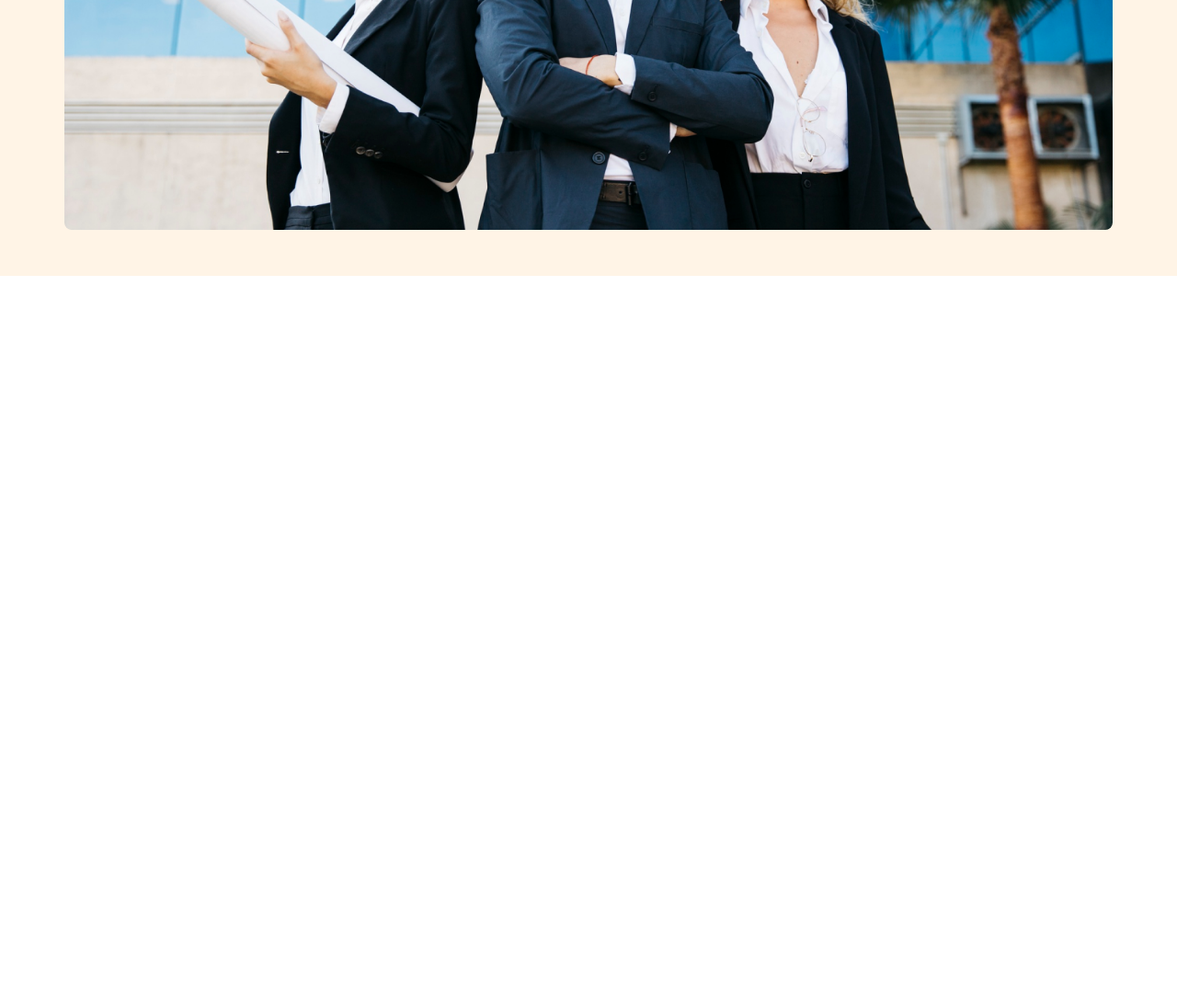
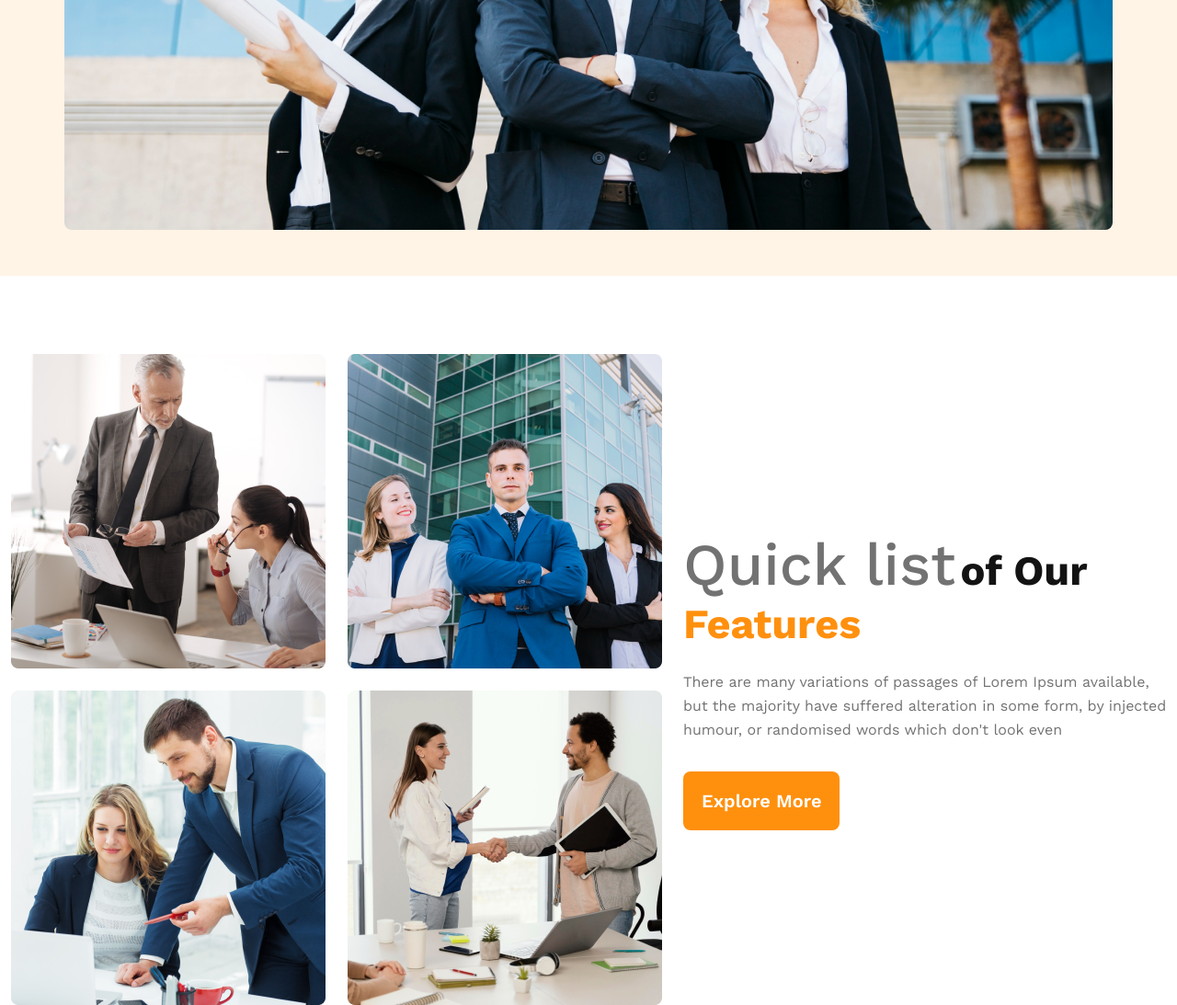
Before and after one commit to ahnaf4D/g3-architects-web, a plain HTML site: page index.html in a window 1280 px wide. Shown: the part 855-1948 px from the top of the page at 92% size. Before the commit the page ends 1155 px from the top, so only its background shows below. Drawn offline with nearby package versions, Linux system fonts and the light colour scheme.

Commit message:
Feature area completed

```diff
--- a/index.html
+++ b/index.html
@@ -39,10 +39,19 @@
         </div>
     </header>
     <main>
-        <section class="features">
-            <div class="feature-image-container"></div>
+        <section class="features-area">
+            <div class="feature-image-container">
+                <img src="./images/team1.png" alt="team 1">
+                <img src="./images/team2.png" alt="team 2">
+                <img src="./images/team3.png" alt="team 3">
+                <img src="./images/team4.png" alt="team 4">
+            </div>
             <div class="feature-content">
-
+                <h3 class="feature-title"><span class="quick-list">Quick list</span>  <span class="of-our">of Our</span> <br> <span class="mini-featuretxt">Features</span></h3>
+                <p class="feature-description">There are many variations of passages of Lorem Ipsum available,<br> but the
+                    majority have suffered alteration in some form, by injected <br> humour, or randomised words which don't
+                    look even</p>
+                <button class="btn-primary">Explore More</button>
             </div>
         </section>
     </main>
--- a/styles/style.css
+++ b/styles/style.css
@@ -88,6 +88,47 @@ nav ul li a {
     border-radius: 8px;
 }
 
+/* Feature section styles */
+.features-area{
+    margin-top: 85px;
+    display: flex;
+    justify-content: space-around;
+    align-items: center;
+}
+.feature-image-container{
+    display: grid;
+    grid-template-columns:repeat(2,1fr);
+    gap: 24px;
+}
+.feature-title{
+    margin-bottom: 24px;
+}
+.quick-list {
+    color: #727272;
+    font-size: 4rem;
+    font-weight: 500;
+}
+
+.of-our {
+    color: #131313;
+    font-size: 45px;
+    font-weight: 700;
+}
+
+.mini-featuretxt {
+    color: #FF900E;
+    font-size: 45px;
+    font-weight: 700;
+}
+
+.feature-description {
+    color: #727272;
+    font-size: 16px;
+    font-weight: 400;
+    line-height: 26px;
+    margin-bottom: 32px;
+}
+
 /* Responsive for mobile */
 @media screen and (max-width : 576px) {
     nav {
@@ -99,10 +140,12 @@ nav ul li a {
         margin-top: 10px;
         margin-bottom: 10px;
     }
+
     .banner-area img {
         max-width: 90%;
     }
-    .banner-title{
+
+    .banner-title {
         font-size: 48px;
     }
 }
@@ -117,7 +160,8 @@ nav ul li a {
         margin-top: 10px;
         margin-bottom: 10px;
     }
-    .banner-area img{
+
+    .banner-area img {
         width: 100%;
         height: auto;
     }
```
